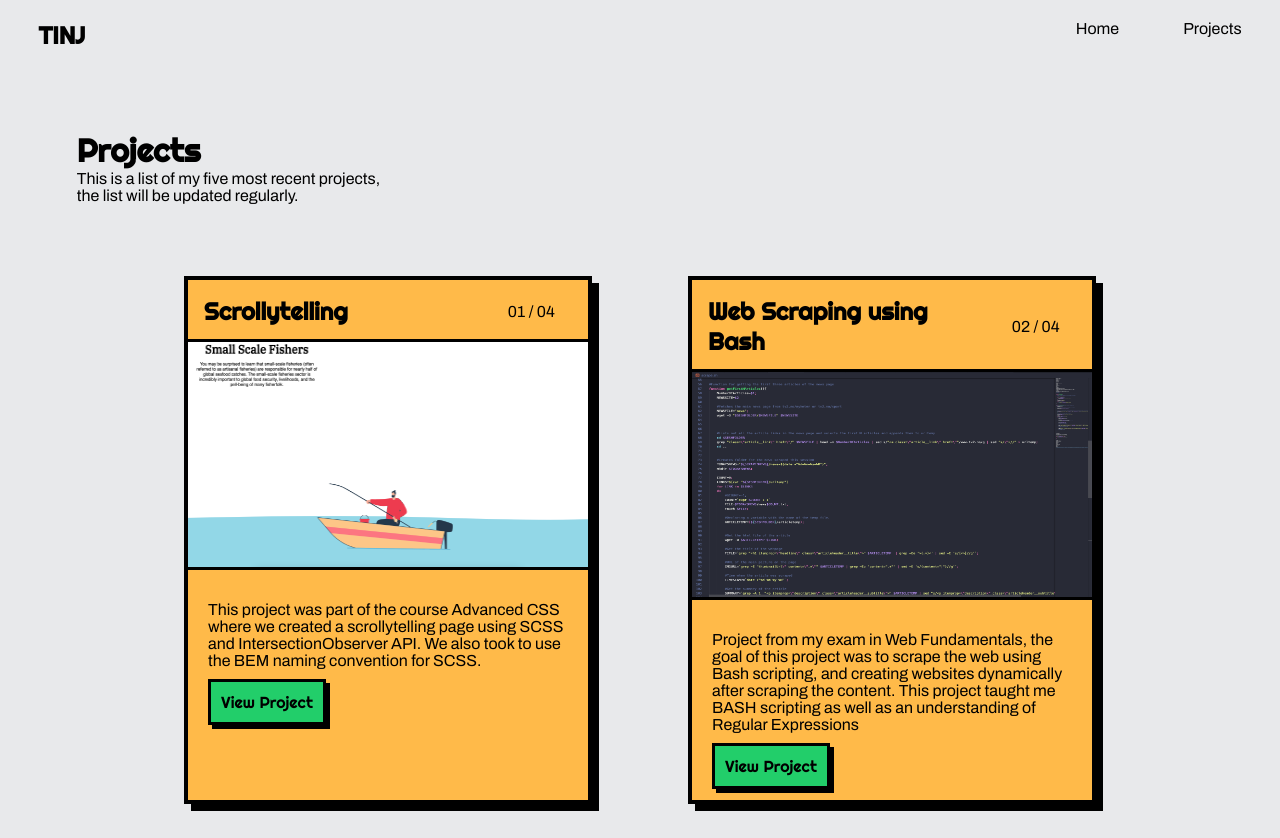
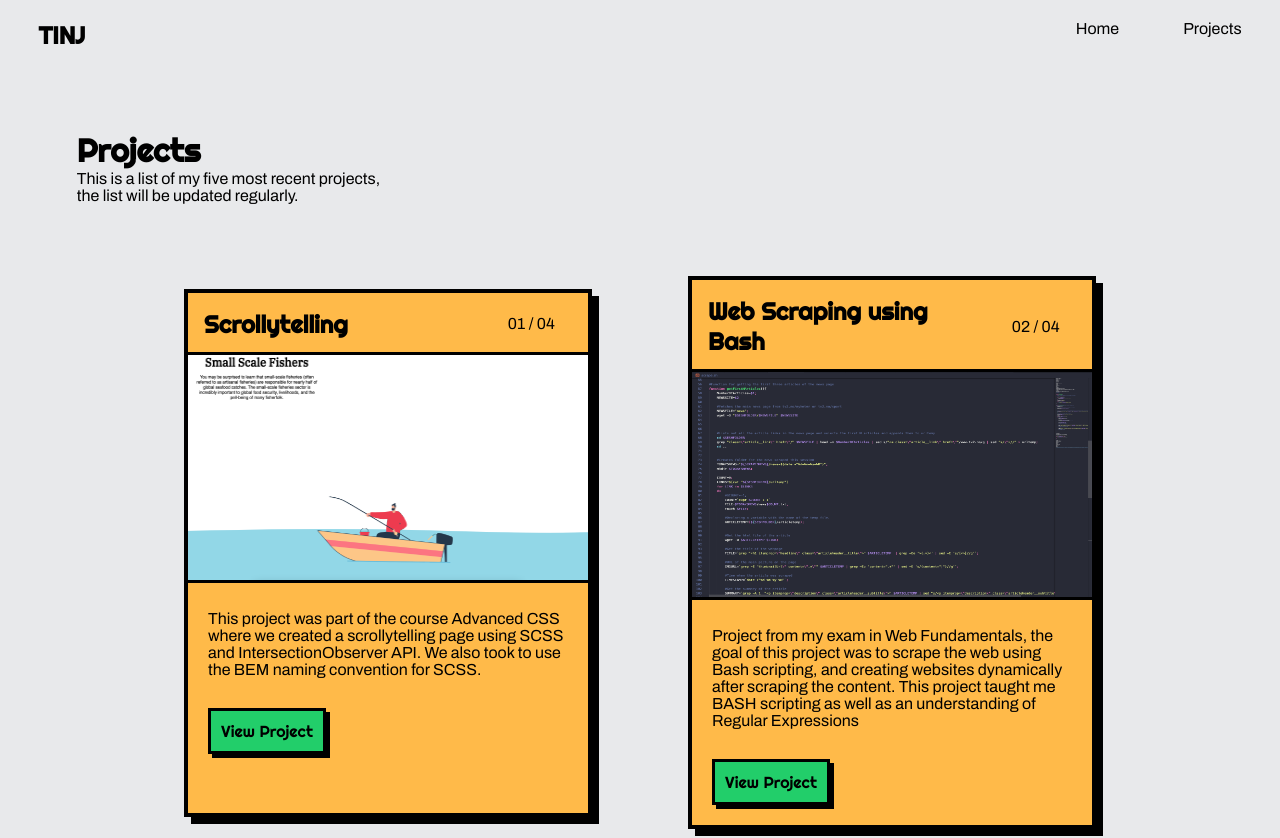
Before and after one commit to tijohans/old-portfolio, a React (Vite) app: page /projects in a window 1280 px wide. Shown: the top 838 px of the page. Built offline with nearby package versions, Linux system fonts and the light colour scheme.

Commit message:
Fixed sizing and spacing issue on project cards

```diff
--- a/src/components/ProjectCard/ProjectCard.css
+++ b/src/components/ProjectCard/ProjectCard.css
@@ -6,6 +6,9 @@
     aspect-ratio: 1 / 1.3;
 
     margin: 2rem;
+
+    display: flex;
+    flex-direction: column;
 }
 
 .projectcard__container {
--- a/src/main.jsx
+++ b/src/main.jsx
@@ -1,6 +1,6 @@
 import React from 'react'
 import ReactDOM from 'react-dom/client'
-import { BrowserRouter } from 'react-router-dom'
+import { BrowserRouter, createBrowserRouter } from 'react-router-dom'
 import App from './App'
 import './assets/index.css'
 
```
